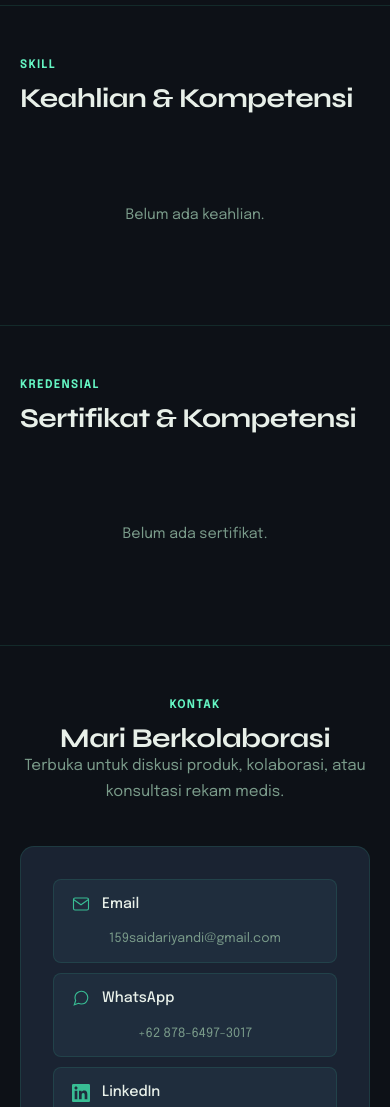
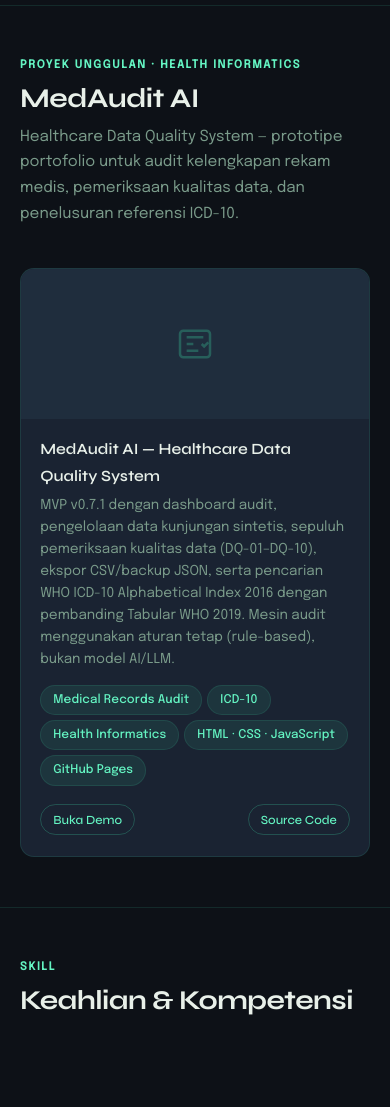
Before and after one commit to syidarynd/portfolio, a plain HTML site: page index.html in a window 390 px wide. Shown: the part 2280-3387 px from the top of the page. Drawn offline with nearby package versions, Linux system fonts and the light colour scheme; no server answers.

Commit message:
feat: add MedAudit AI project showcase
Add a public portfolio section for MedAudit AI with demo and source links, responsive navigation, v0.7.1 feature summary, and accurate rule-based scope.

```diff
--- a/index.html
+++ b/index.html
@@ -465,6 +465,7 @@
       <ul class="nav-links">
         <li><a href="#pengalaman">Pengalaman</a></li>
         <li><a href="#produk">Produk</a></li>
+        <li><a href="#medaudit-ai">MedAudit AI</a></li>
         <li><a href="#sertifikat">Sertifikat</a></li>
         <li><a href="#keahlian">Keahlian</a></li>
       </ul>
@@ -483,6 +484,7 @@
   <div class="mobile-menu" id="mobile-menu">
     <a href="#pengalaman" data-action="close-mobile-menu">Pengalaman</a>
     <a href="#produk" data-action="close-mobile-menu">Produk</a>
+    <a href="#medaudit-ai" data-action="close-mobile-menu">MedAudit AI</a>
     <a href="#sertifikat" data-action="close-mobile-menu">Sertifikat</a>
     <a href="#keahlian" data-action="close-mobile-menu">Keahlian</a>
     <a href="#kontak" data-action="close-mobile-menu">Kontak</a>
@@ -554,6 +556,39 @@
     </div>
     <div class="products-grid" id="produk-grid">
       <div class="empty-state">Belum ada produk. Tambahkan di admin panel.</div>
+    </div>
+  </section>
+
+  <section id="medaudit-ai">
+    <div class="section-header">
+      <p class="section-label">Proyek Unggulan · Health Informatics</p>
+      <h2 class="section-title">MedAudit AI</h2>
+      <p class="section-desc">Healthcare Data Quality System — prototipe portofolio untuk audit kelengkapan rekam medis, pemeriksaan kualitas data, dan penelusuran referensi ICD-10.</p>
+    </div>
+    <div class="products-grid">
+      <article class="product-card">
+        <div class="product-thumb" aria-hidden="true">
+          <svg viewBox="0 0 24 24" fill="none" stroke="currentColor" stroke-width="1.5">
+            <rect x="3" y="4" width="18" height="16" rx="2"/>
+            <path d="M7 8h10M7 12h4M7 16h7M16 12l1.5 1.5L20 11"/>
+          </svg>
+        </div>
+        <div class="product-body">
+          <h3 class="product-name">MedAudit AI — Healthcare Data Quality System</h3>
+          <p class="product-desc">MVP v0.7.1 dengan dashboard audit, pengelolaan data kunjungan sintetis, sepuluh pemeriksaan kualitas data (DQ-01–DQ-10), ekspor CSV/backup JSON, serta pencarian WHO ICD-10 Alphabetical Index 2016 dengan pembanding Tabular WHO 2019. Mesin audit menggunakan aturan tetap (rule-based), bukan model AI/LLM.</p>
+          <div class="product-tags">
+            <span class="tag">Medical Records Audit</span>
+            <span class="tag">ICD-10</span>
+            <span class="tag">Health Informatics</span>
+            <span class="tag">HTML · CSS · JavaScript</span>
+            <span class="tag">GitHub Pages</span>
+          </div>
+          <div class="product-footer" style="margin-top:18px">
+            <a class="product-link" href="https://syidarynd.github.io/medaudit-ai/" target="_blank" rel="noopener noreferrer">Buka Demo</a>
+            <a class="product-link" href="https://github.com/syidarynd/medaudit-ai" target="_blank" rel="noopener noreferrer">Source Code</a>
+          </div>
+        </div>
+      </article>
     </div>
   </section>
 
```
